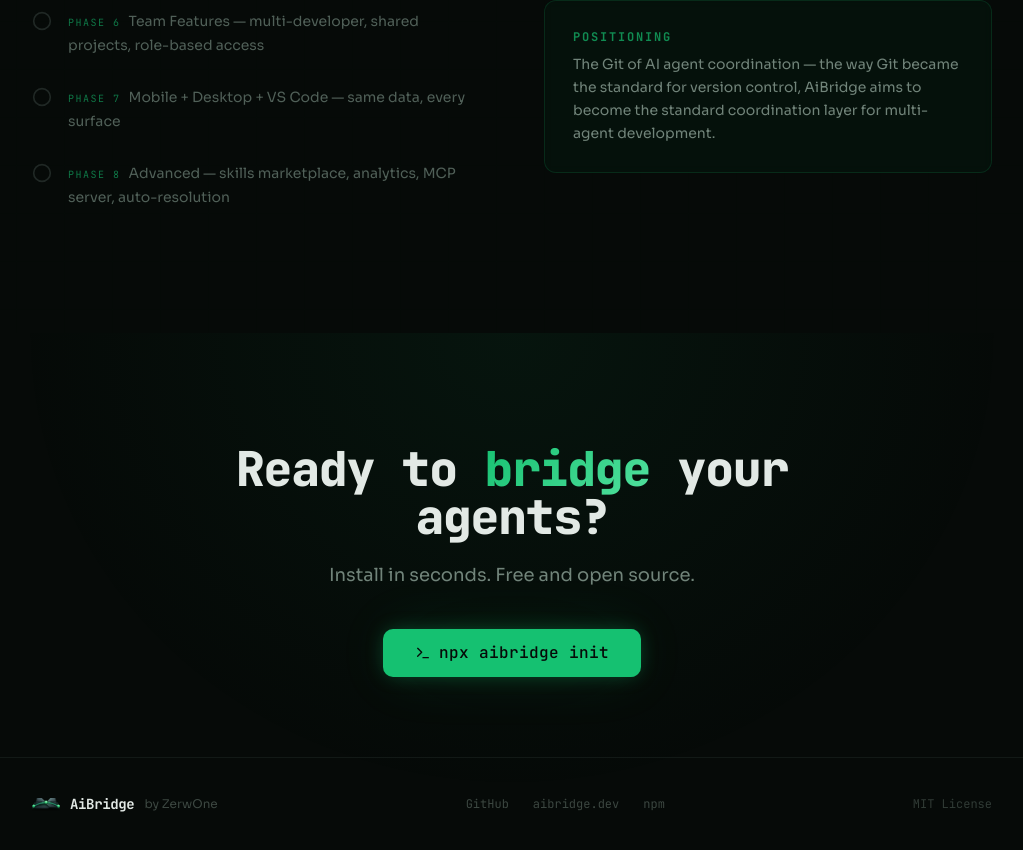
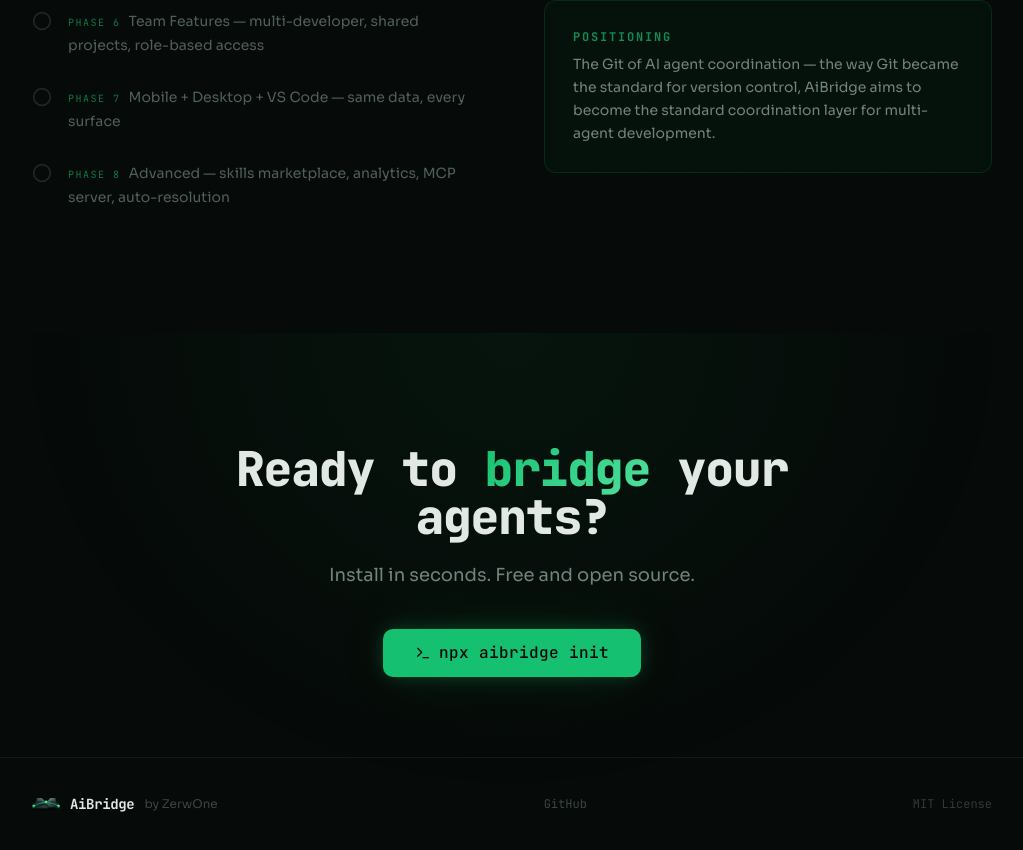
Before and after one commit to zerwonenetwork/aibridge-core, a React (Vite) app: page / in a window 1280 px wide. Shown: the part 7453-8303 px from the top of the page, without its empty margins (128-1151 px from the left). Built offline with nearby package versions, Linux system fonts and the light colour scheme; the HTML template or start-up script is replaced by a standard one.

Commit message:
chore: update project metadata and documentation; refine README and package.json for clarity and accuracy

```diff
--- a/src/components/Footer.tsx
+++ b/src/components/Footer.tsx
@@ -38,9 +38,7 @@
           <span className="text-xs text-muted-foreground/50">by ZerwOne</span>
         </div>
         <div className="flex items-center gap-6">
-          <a href="https://github.com/zerwone/aibridge" target="_blank" rel="noopener noreferrer" className="text-xs text-muted-foreground/50 hover:text-primary transition-colors font-display">GitHub</a>
-          <a href="https://aibridge.dev" target="_blank" rel="noopener noreferrer" className="text-xs text-muted-foreground/50 hover:text-primary transition-colors font-display">aibridge.dev</a>
-          <a href="https://www.npmjs.com/package/@zerwone/aibridge" target="_blank" rel="noopener noreferrer" className="text-xs text-muted-foreground/50 hover:text-primary transition-colors font-display">npm</a>
+          <a href="https://github.com/zerwone/aibridge-core" target="_blank" rel="noopener noreferrer" className="text-xs text-muted-foreground/50 hover:text-primary transition-colors font-display">GitHub</a>
         </div>
         <p className="text-xs text-muted-foreground/40 font-display">
           MIT License
--- a/src/lib/docs-content.ts
+++ b/src/lib/docs-content.ts
@@ -562,7 +562,7 @@
 
 \`\`\`json
 {
-  "$schema": "https://aibridge.dev/schemas/bridge.schema.json",
+  "$schema": "https://example.com/aibridge/schemas/bridge.schema.json",
   "schemaVersion": "1.0",
   "projectName": "My Project",
   "createdAt": "2026-03-01T00:00:00Z",
@@ -615,7 +615,7 @@
 
 \`\`\`json
 {
-  "$schema": "https://aibridge.dev/schemas/task.schema.json",
+  "$schema": "https://example.com/aibridge/schemas/task.schema.json",
   "id": "task-build-auth",
   "title": "Build authentication flow",
   "status": "in_progress",
@@ -695,7 +695,7 @@
 
 \`\`\`json
 {
-  "$schema": "https://aibridge.dev/schemas/handoff.schema.json",
+  "$schema": "https://example.com/aibridge/schemas/handoff.schema.json",
   "id": "handoff-ui-to-runtime",
   "fromAgentId": "cursor",
   "toAgentId": "codex",
@@ -735,7 +735,7 @@
 
 \`\`\`json
 {
-  "$schema": "https://aibridge.dev/schemas/message.schema.json",
+  "$schema": "https://example.com/aibridge/schemas/message.schema.json",
   "id": "msg-deploy-freeze",
   "fromAgentId": "claude",
   "toAgentId": "all",
@@ -771,7 +771,7 @@
 
 \`\`\`json
 {
-  "$schema": "https://aibridge.dev/schemas/decision.schema.json",
+  "$schema": "https://example.com/aibridge/schemas/decision.schema.json",
   "id": "decision-use-supabase",
   "title": "Use Supabase for persistence and auth",
   "summary": "Supabase provides auth, real-time, and PostgreSQL out of the box, reducing infrastructure setup time significantly.",
```
Also changed, not shown: package.json (+22 -1 lines), 2 other files (tests, documents, lock files or other folders).
